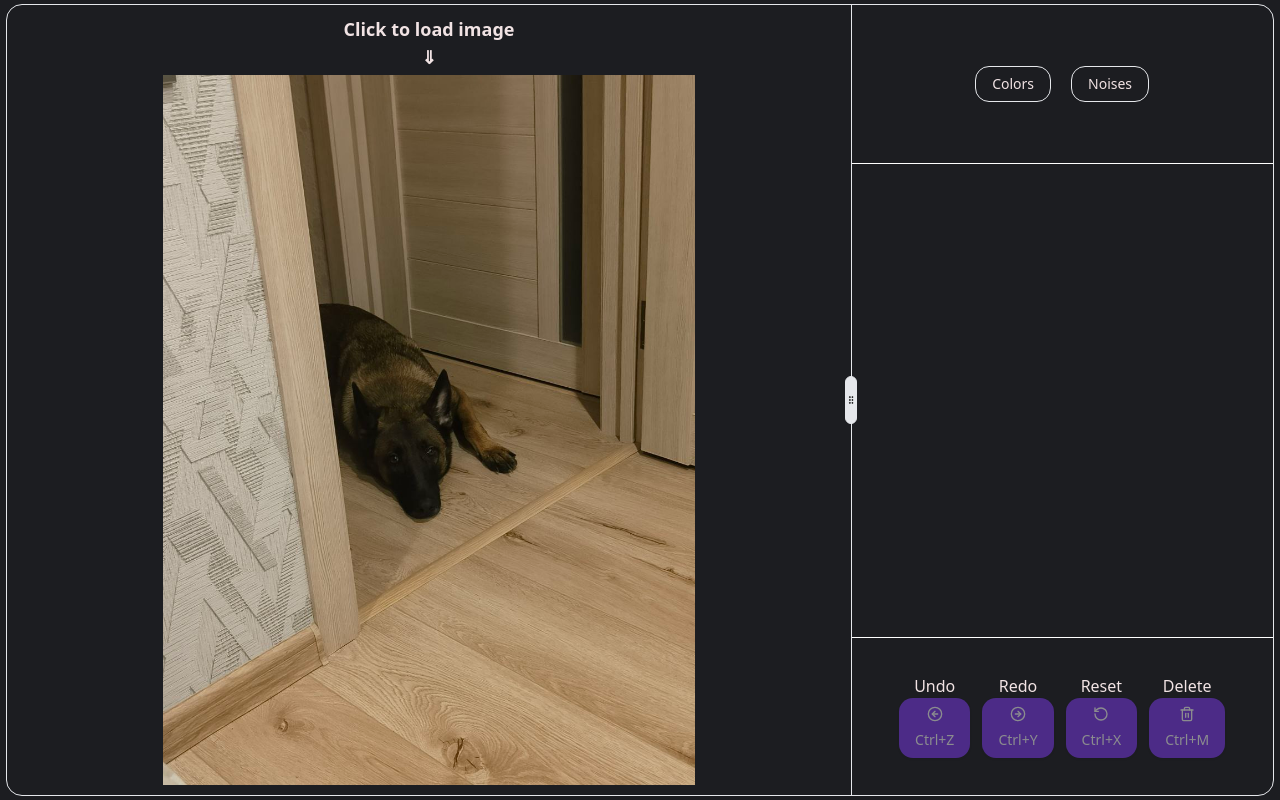
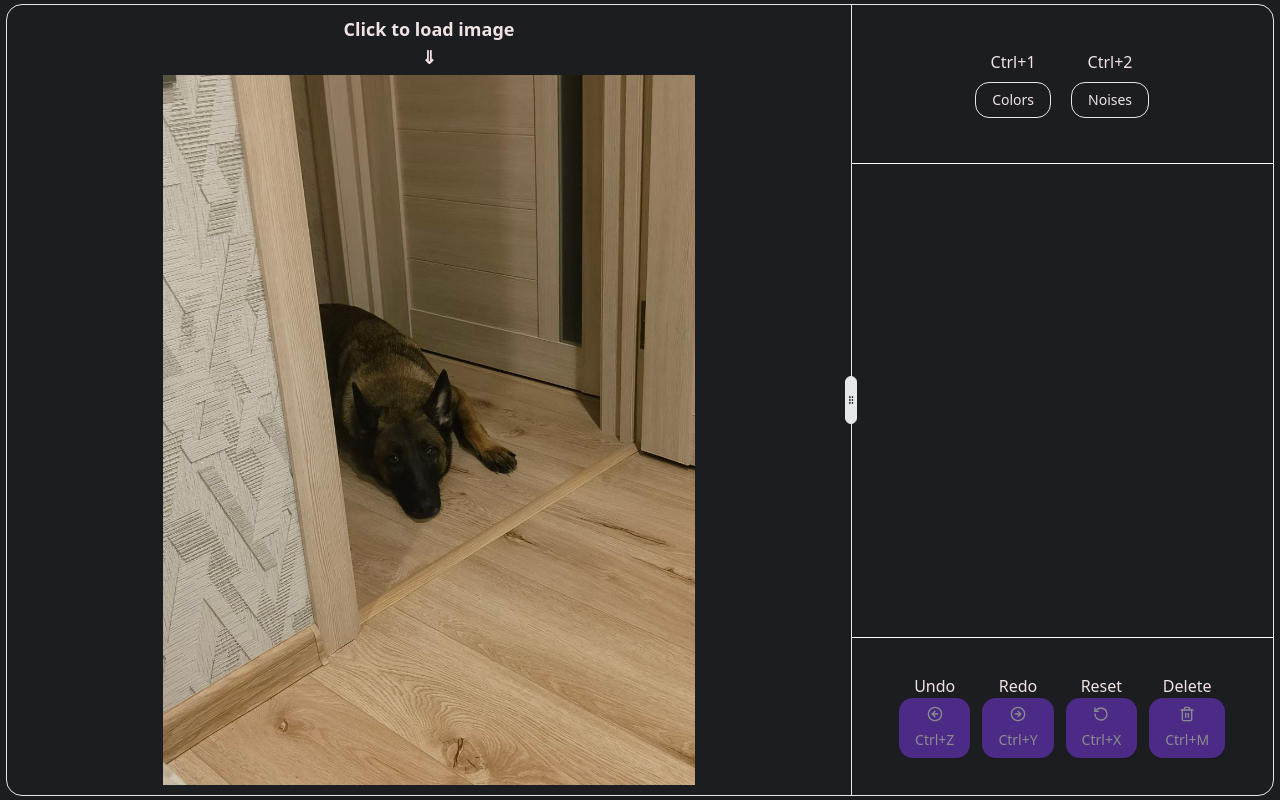
Before and after one commit to RezyJS/rezyjs_artlab, a Next.js app: page / in a window 1280 px wide. Built offline with nearby package versions, Linux system fonts and the light colour scheme.

Commit message:
More hotkeys for fast change of processes

```diff
--- a/components/ResizableContainer/ScrollMenuButtons.tsx
+++ b/components/ResizableContainer/ScrollMenuButtons.tsx
@@ -7,6 +7,8 @@ import {
   ScrollBar
 } from "../ui/scroll-area";
 import NoiseButtons from "../PhotoChangersButtons/NoiseButtons";
+import { useHotkeys } from "react-hotkeys-hook";
+import { useCallback } from "react";
 
 const DefaultButton = ({ setFunctions, component, text }: { setFunctions: Function, component: React.ReactNode, text: string }) => {
   return (
@@ -20,19 +22,33 @@ const DefaultButton = ({ setFunctions, component, text }: { setFunctions: Functi
 }
 
 export const ButtonsList = ({ file, setFunctions }: { file: FileElement, setFunctions: Function }) => {
+
+  const handleButton = useCallback((component: React.ReactNode) => {
+    setFunctions(component)
+  }, [setFunctions])
+
+  useHotkeys('ctrl+1', () => handleButton(<ColorButtons file={file} />), [handleButton]);
+  useHotkeys('ctrl+2', () => handleButton(<NoiseButtons file={file} />), [handleButton]);
+
   return (
     <ScrollArea>
       <div className="flex gap-5">
+        <div className="flex flex-col justify-center items-center gap-2">
+          Ctrl+1
           <DefaultButton
             setFunctions={setFunctions}
             component={<ColorButtons file={file} />}
             text='Colors'
           />
+        </div>
+        <div className="flex flex-col justify-center items-center gap-2">
+          Ctrl+2
           <DefaultButton
             setFunctions={setFunctions}
             component={<NoiseButtons file={file} />}
             text='Noises'
           />
+        </div>
         <ScrollBar orientation="horizontal" />
       </div>
     </ScrollArea>
```
Lines whose indentation alone changed are shown as unchanged.
